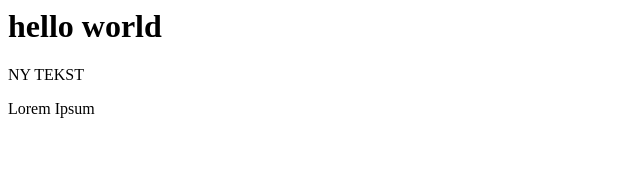
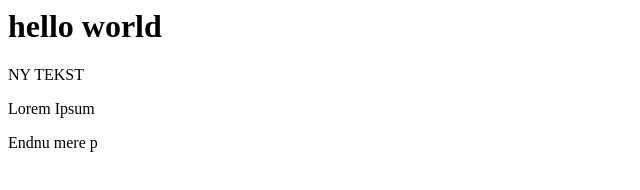
Before and after one commit to bareFink/P2, a plain HTML site: page index.html in a window 1280 px wide. Shown: the whole page, without its empty margins (0-640 px from the left). Drawn offline with Linux system fonts and the light colour scheme.

Commit message:
Jeg har tilføjet mere p op i den her

```diff
--- a/index.html
+++ b/index.html
@@ -5,6 +5,7 @@
 
     <p>NY TEKST</p>
     <p>Lorem Ipsum</p>
+    <p>Endnu mere p </p>
   </body>
 
 
```
